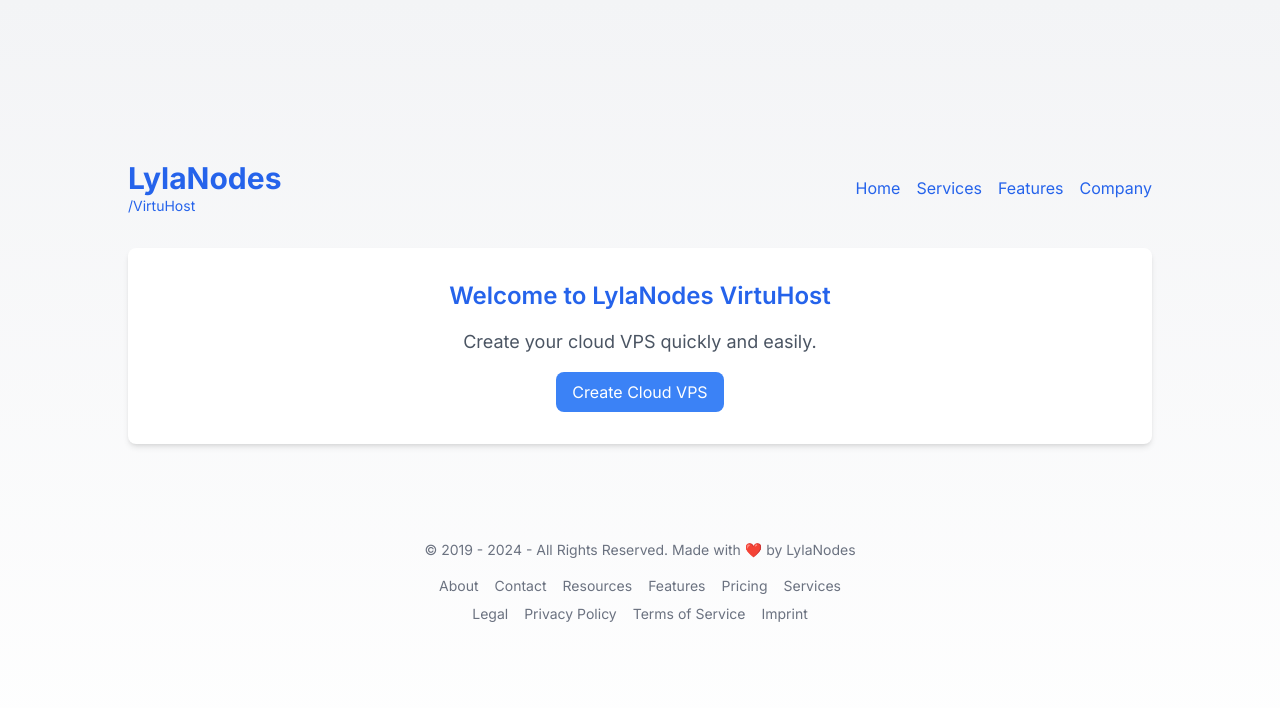
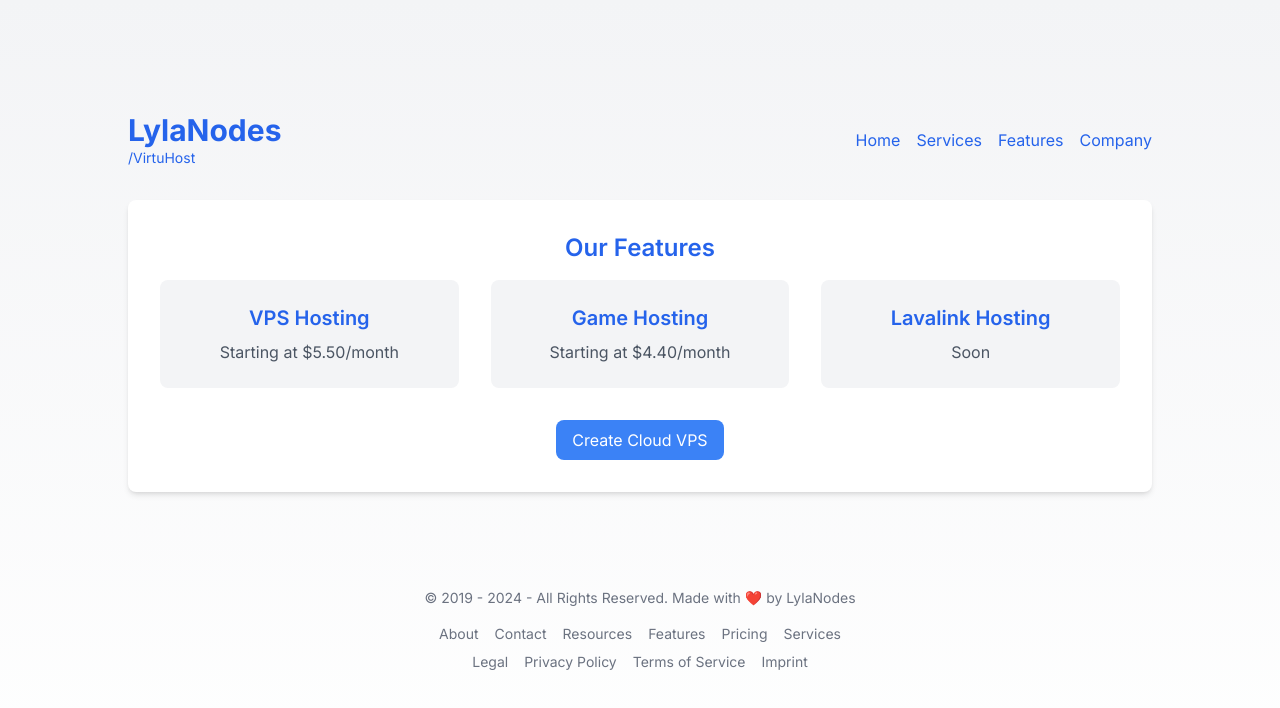
Before and after one commit to vekalmao/vpswebsite, a Next.js app: page / in a window 1280 px wide. Shown: the top 708 px of the page. Built offline with nearby package versions, Linux system fonts and the light colour scheme.

Commit message:
Update page.tsx

```diff
--- a/app/page.tsx
+++ b/app/page.tsx
@@ -80,10 +80,23 @@ const Home = () => {
 
       {step === 0 && (
         <section className="w-full max-w-5xl bg-white rounded-lg p-8 shadow-md mb-8 text-center">
-          <h2 className="text-2xl font-semibold mb-4 text-blue-600">Welcome to LylaNodes VirtuHost</h2>
-          <p className="text-lg text-gray-600 mb-4">Create your cloud VPS quickly and easily.</p>
+          <h2 className="text-2xl font-semibold mb-4 text-blue-600">Our Features</h2>
+          <div className="grid grid-cols-1 md:grid-cols-3 gap-8">
+            <div className="bg-gray-100 rounded-lg p-6 text-center">
+              <h3 className="text-xl font-semibold mb-2 text-blue-600">VPS Hosting</h3>
+              <p className="text-gray-600">Starting at $5.50/month</p>
+            </div>
+            <div className="bg-gray-100 rounded-lg p-6 text-center">
+              <h3 className="text-xl font-semibold mb-2 text-blue-600">Game Hosting</h3>
+              <p className="text-gray-600">Starting at $4.40/month</p>
+            </div>
+            <div className="bg-gray-100 rounded-lg p-6 text-center">
+              <h3 className="text-xl font-semibold mb-2 text-blue-600">Lavalink Hosting</h3>
+              <p className="text-gray-600">Soon</p>
+            </div>
+          </div>
           <button
-            className="bg-blue-500 text-white px-4 py-2 rounded-lg hover:bg-blue-600 transition duration-300"
+            className="bg-blue-500 text-white px-4 py-2 rounded-lg hover:bg-blue-600 transition duration-300 mt-8"
             onClick={() => setStep(1)}
           >
             Create Cloud VPS
@@ -215,20 +228,12 @@ const Home = () => {
           <p className="text-lg text-gray-600 mb-4">
             IPv4 Address: <span className="font-semibold">{ipv4Address}</span>
           </p>
-          <Image src="/success-icon.png" alt="Success" width={100} height={100} />
+          <p className="text-lg text-gray-600 mb-4">
+            <Image src="/success-icon.png" alt="Success" width={100} height={100} />
+          </p>
           <button
-            className="bg-blue-500 text-white px-4 py-2 rounded-lg hover:bg-blue-600 transition duration-300 mt-4"
-            onClick={() => {
-              // Reset all state variables to initial values
-              setServerName('');
-              setSelectedLocation('');
-              setSelectedCpuType('');
-              setSelectedPlan('');
-              setVpsCreated(false);
-              setIpv4Address('');
-              // Go back to the home page
-              setStep(0);
-            }}
+            className="bg-blue-500 text-white px-4 py-2 rounded-lg hover:bg-blue-600 transition duration-300"
+            onClick={() => setStep(1)}
           >
             Create Another Cloud VPS
           </button>
```
